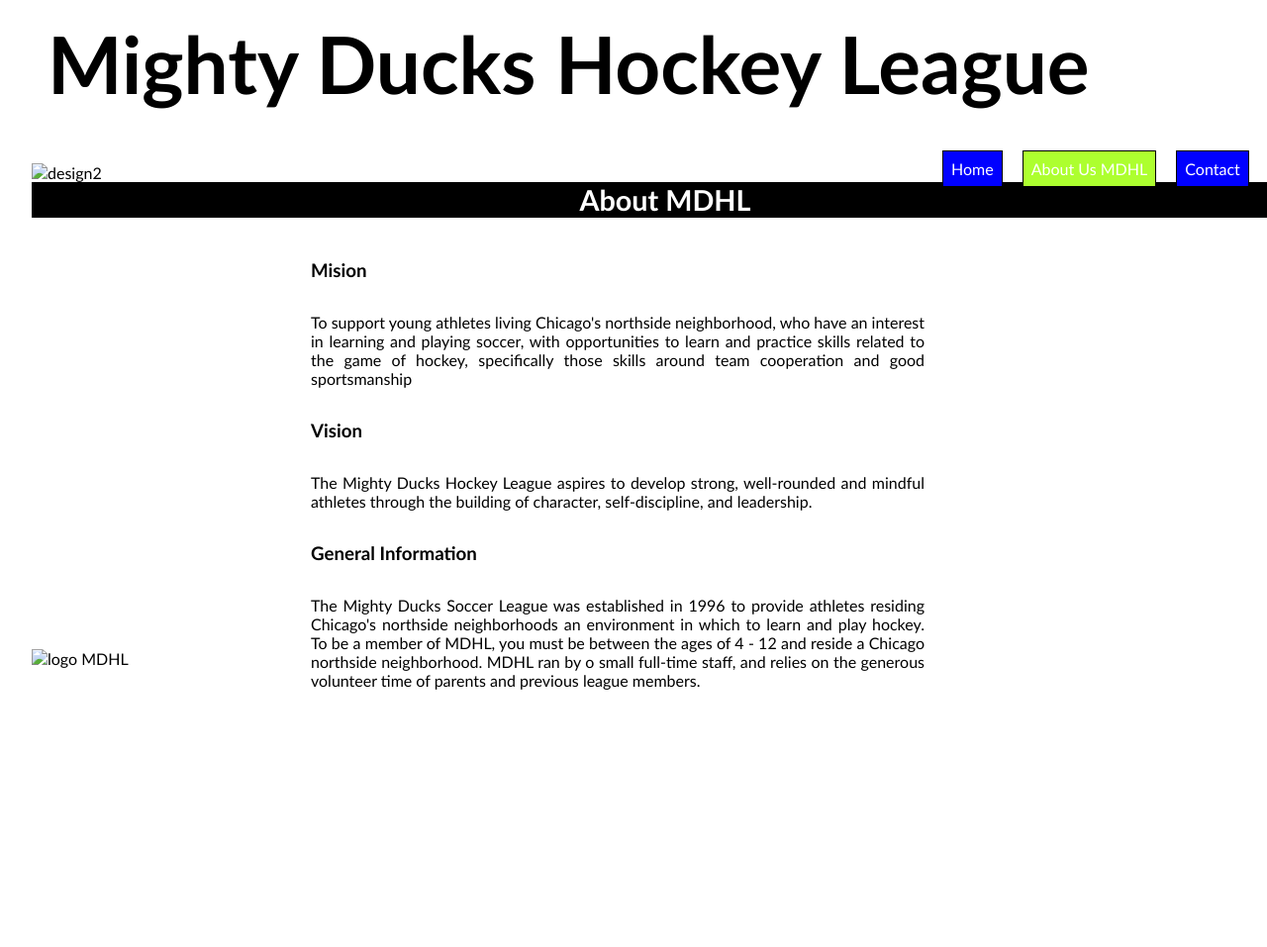
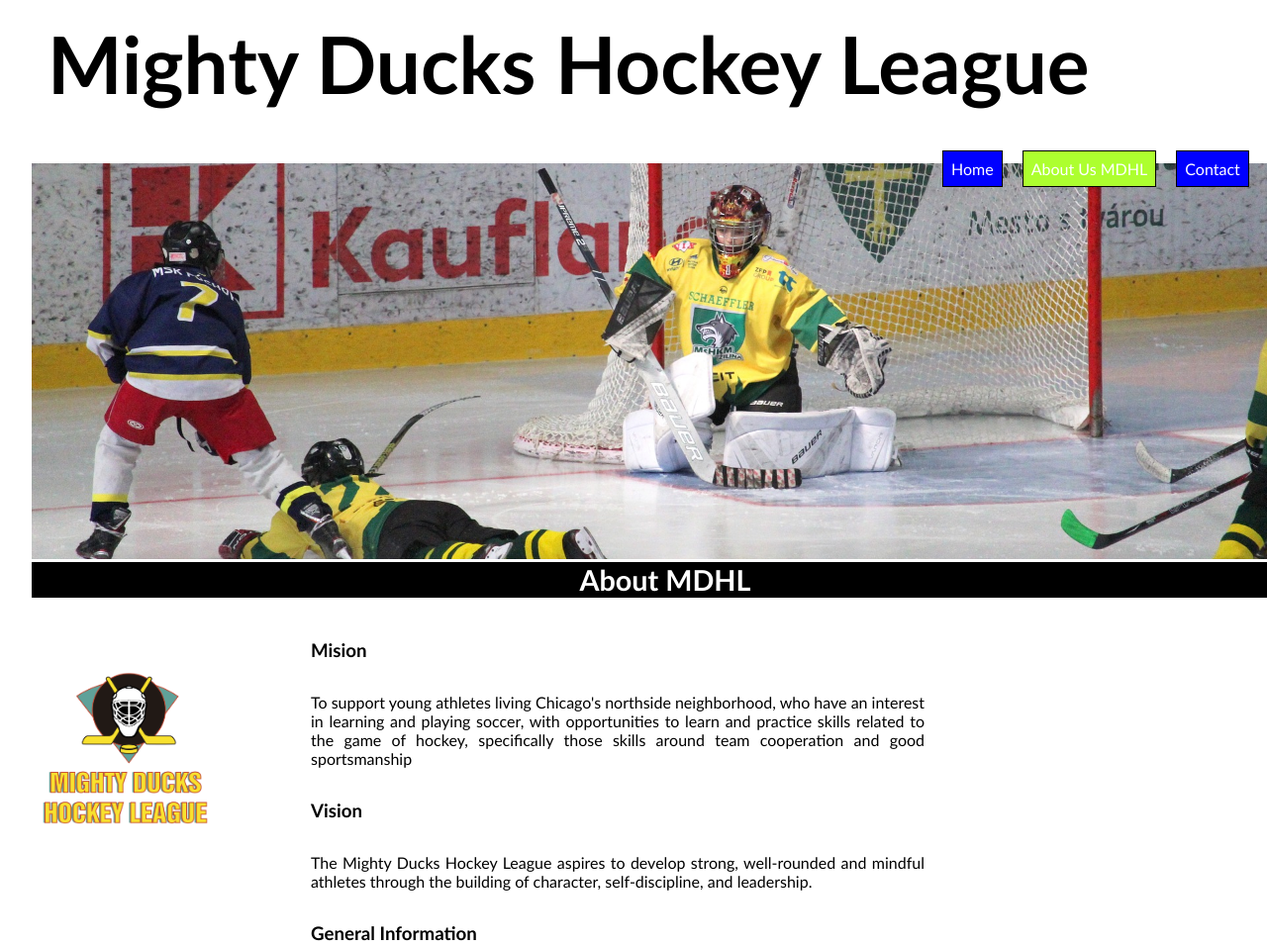
Before and after one commit to sricardini/task2, a plain HTML site: page about.html in a window 1280 px wide. Shown: the top 957 px of the page at 99% size. Before the commit the page ends 856 px from the top, so only its background shows below. Drawn offline with Linux system fonts and the light colour scheme; the site is published under a folder, as on GitHub Pages, so addresses that start at the root find nothing.

Commit message:
corregido

```diff
--- a/about.html
+++ b/about.html
@@ -5,7 +5,7 @@
     <meta http-equiv="X-UA-Compatible" content="IE=edge">
     <meta name="viewport" content="width=device-width, initial-scale=1.0">
     <link rel="stylesheet" href="style/style.css">
-    <link rel="icon" type="image/png" href="/assets/LogoMD.png" />
+    <link rel="icon" type="image/png" href="./assets/LogoMD.png" />
     <title>About Us MDHL</title>
 </head>
 <body>
@@ -21,8 +21,8 @@
     </header>
     <main>
         <aside>
-            <img  id="logo" src="/assets/LogoMD.png" alt="logo MDHL">
-            <img src="/assets/design1_image2.jpg" alt="design2">
+            <img  id="logo" src="./assets/LogoMD.png" alt="logo MDHL">
+            <img src="./assets/design1_image2.jpg" alt="design2">
         </aside>
         <div class="boxpagename">
             <h2>
```
Also changed, not shown: contact.html (+3 -3 lines), index.html (+3 -3 lines).
